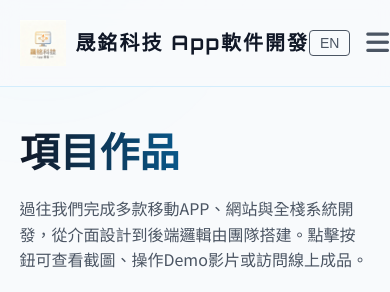
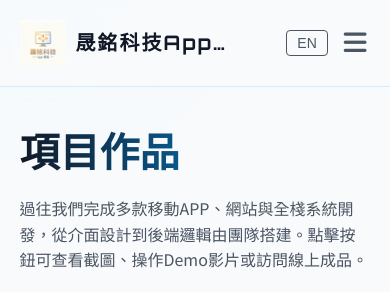
Before and after one commit to cocoyao570/cmhotai, a website: page public/work.html in a window 390 px wide. Shown: the top 292 px of the page. Drawn offline with Linux system fonts and the light colour scheme.

Commit message:
Update work.html

```diff
--- a/public/work.html
+++ b/public/work.html
@@ -85,6 +85,9 @@ display: flex;
 align-items: center;
 gap: 10px;
 transition: var(--transition);
+/* 新增：防止logo無限撐寬擠壓右側 */
+max-width: calc(100% - 130px);
+flex-shrink: 1;
 }
 .logo:hover{
 text-shadow: 0 0 12px rgba(0, 163, 255, 0.4);
@@ -93,22 +96,27 @@ text-shadow: 0 0 12px rgba(0, 163, 255, 0.4);
 height:46px;
 width:auto;
 display:block;
+flex-shrink:0;
 }
 .logo span{
 font-size:20px;
 font-weight:700;
 white-space:nowrap;
+/* 手機下文字超出隱藏 */
+overflow:hidden;
+text-overflow:ellipsis;
 }
 /* 英文模式下強制簡寫，避免擠壓漢堡按鈕 */
 html.en .logo [data-en] {
 font-size: 17px !important;
 letter-spacing:1px;
 }
-
 .header-right{
 display:flex;
 align-items:center;
 gap:24px;
+/* 新增：右側按鈕區域禁止被壓縮，優先顯示 */
+flex-shrink:0;
 }
 .desktop-nav ul {
 display: flex;
@@ -161,6 +169,7 @@ border:none;
 color:var(--text-muted);
 cursor:pointer;
 padding:4px;
+flex-shrink:0;
 }
 /* 手機彈出菜單面板 */
 .mobile-menu{
@@ -199,7 +208,6 @@ font-size:22px;
 color:var(--text-muted);
 text-decoration:none;
 }
-
 /* ========== 媒體查詢：992px以下（手機）隱藏頂部導航，顯示漢堡 ========== */
 @media (max-width: 992px){
 .desktop-nav, .social-header{
@@ -225,7 +233,6 @@ display:block !important;
 display:none !important;
 }
 }
-
 main {
 padding-top: 120px;
 padding-bottom: 80px;
@@ -318,7 +325,7 @@ html.en [data-en]{display:unset;}
 <header>
 <a href="./index.html#home" class="logo" title="返回首頁">
 <img src="logo.JPG" alt="晟銘科技 App開發">
-<span data-zh>晟銘科技 App軟件開發</span>
+<span data-zh>晟銘科技App軟件開發</span>
 <!--切換英文全程顯示簡寫 CM software development -->
 <span data-en>CM software development</span>
 </a>
@@ -467,8 +474,6 @@ allowfullscreen>
 <p class="card-text" data-zh>全棧移動應用，會員、購物車、訂單管理完整點餐業務邏輯</p>
 <p class="card-text" data-en>Full-stack mobile app: member, cart, complete ordering workflow.</p>
 <div class="btn-group">
-<a href="https://github.com/yao08960-lang/Full-Stack-Ordering-APP" target="_blank" rel="noopener noreferrer" class="btn btn-link" data-zh>查看GitHub原始碼</a>
-<a href="https://github.com/yao08960-lang/Full-Stack-Ordering-APP" target="_blank" rel="noopener noreferrer" class="btn btn-link" data-en>View GitHub Repo</a>
 </div>
 </div>
 </div>
@@ -535,7 +540,6 @@ allowfullscreen>
 <p data-en>About Us: Full-stack developers focusing on custom App & software development, no templates, hand-crafted solutions.</p>
 <p data-zh>@HK晟銘科技app軟件開發 版權所有</p>
 <p data-en>@HKCM Technology. All Rights Reserved.</p>
-
 </footer>
 <script>
 //漢堡菜單開關
```
